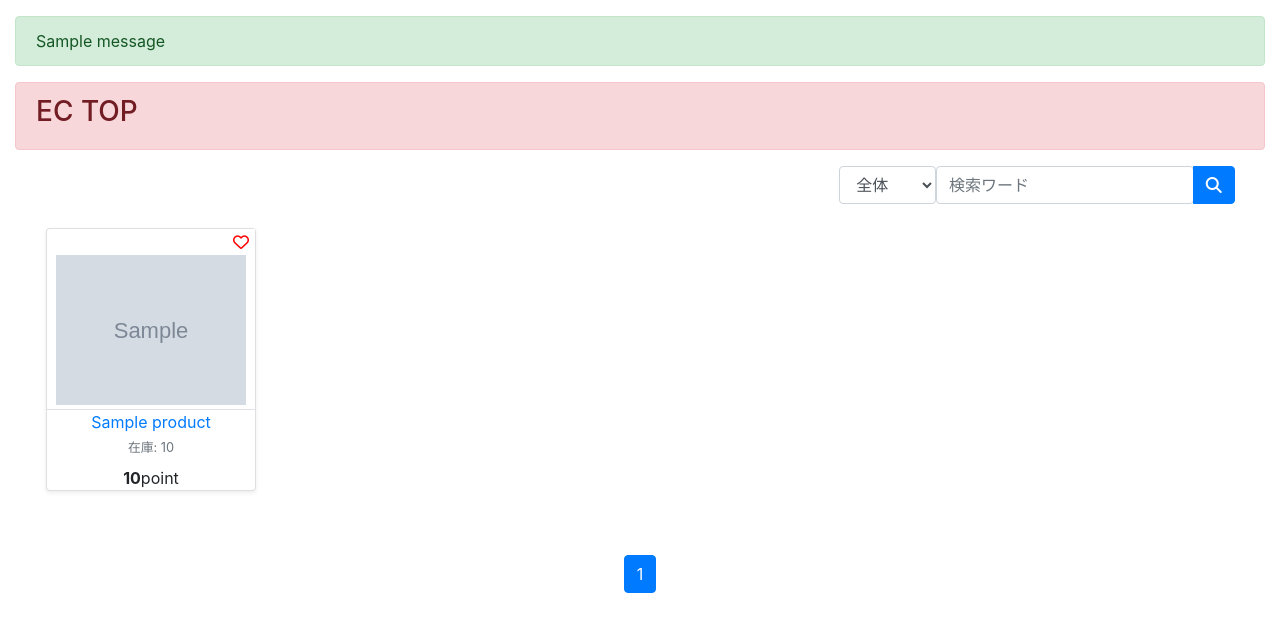
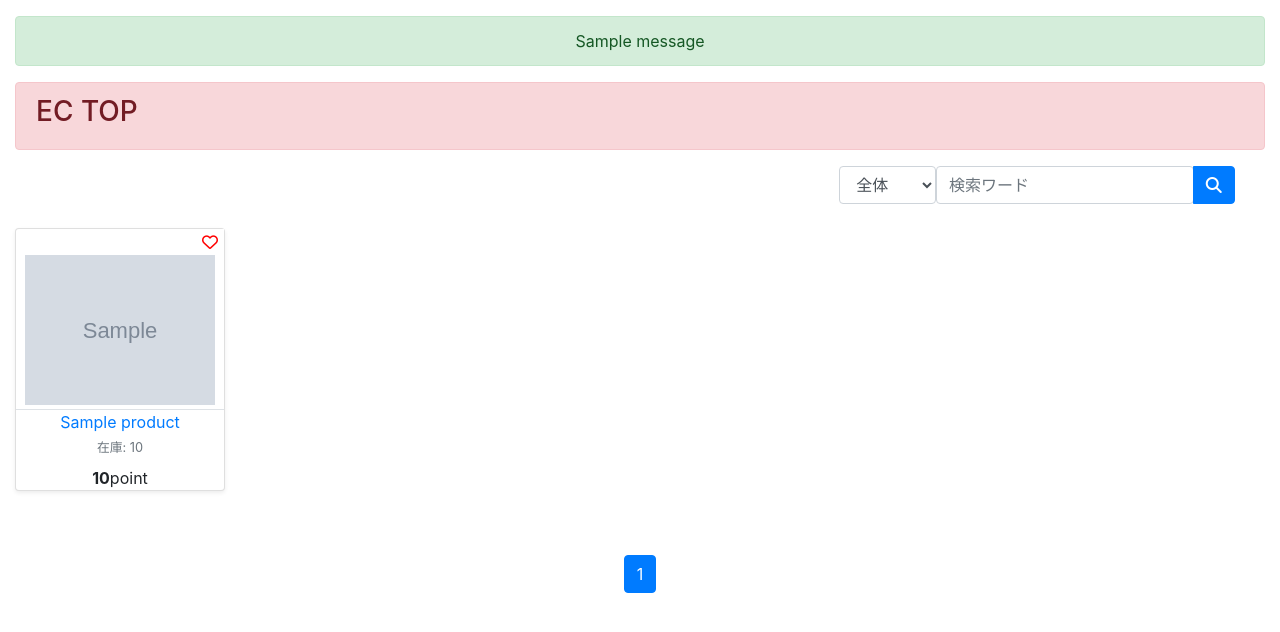
Before and after one commit to shun173/Various-Function-Application, a Django app: page /ecapp/ in a window 1280 px wide. Shown: the part 56-688 px from the top of the page. Run offline with Django 3.2, Linux system fonts and the light colour scheme; tables that the repository leaves empty hold one stand-in row (values such as "Sample post"); grey boxes marked "Sample" are stand-in pictures; one stand-in notice (Sample message) is shown; data that the repository does not hold is empty; some libraries are stand-ins or nearby versions.

Commit message:
before issues

```diff
--- a/ecapp/views.py
+++ b/ecapp/views.py
@@ -194,6 +194,7 @@
 
 class WheatherFavNew(APIView):
     '''お気に入り商品と一週間以内に出品された商品のIDを返す'''
+
     def get(self, request):
         fav_ids = []
         new_ids = []
@@ -352,7 +353,7 @@
 @login_required
 @require_POST
 def change_item_amount(request, bina):
-    '''カートに入っている商品の個数を変える'''
+    '''カートに入っている商品の個数を変更'''
     product_id = request.POST["product_id"]
     product_id = str(product_id)
     if bina == 0:
--- a/templates/base.html
+++ b/templates/base.html
@@ -72,7 +72,7 @@
 
     <div class="container-fluid">
         {% for message in messages %}
-        <p class="alert alert-{{ message.tags }}">{{ message }}</p>
+        <p class="alert alert-{{ message.tags }} text-center">{{ message }}</p>
         {% endfor %}
         {% block content %}{% endblock %}
     </div>
--- a/templates/ecapp/index.html
+++ b/templates/ecapp/index.html
@@ -35,9 +35,9 @@
 </form>
 {% endif %}
 
-<div class="container-fluid row px-3 pb-5 mx-auto" id="product">
+<div class="container-fluid row px-0 pb-5 mx-auto" id="product">
     {% for product in products %}
-    <div class="col-xl-2 col-lg-3 col-md-4 col-sm-6 mb-3">
+    <div class="col-xl-2 col-lg-3 col-md-4 col-sm-6 mb-3 px-0">
         <figure class="card card-product-grid shadow-sm">
             <span class="topbar">
                 <product-good ref="{{ product.id }}" data-id="{{ product.id }}"
--- a/templates/users/password_reset_done.html
+++ b/templates/users/password_reset_done.html
@@ -3,7 +3,7 @@
 
 <p>
     パスワード再設定用のメールを送信しました。<br>
-    メールに記載されているリンクからさいっ設定を行ってください。
+    メールに記載されているリンクから再設定を行ってください。
 </p>
 
 {% endblock %}
```
Also changed, not shown: portfolio/settings.py (+8 -4 lines), Readme.md, 1 other file.
